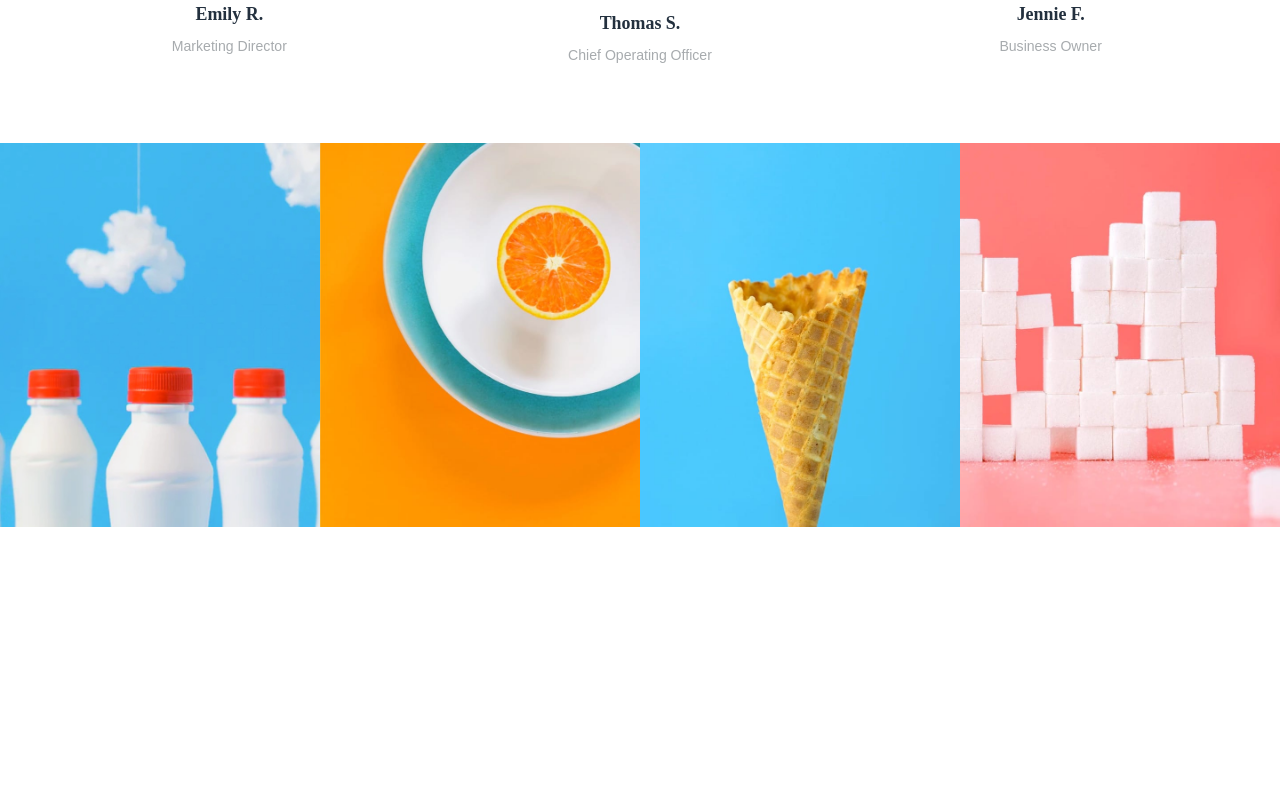
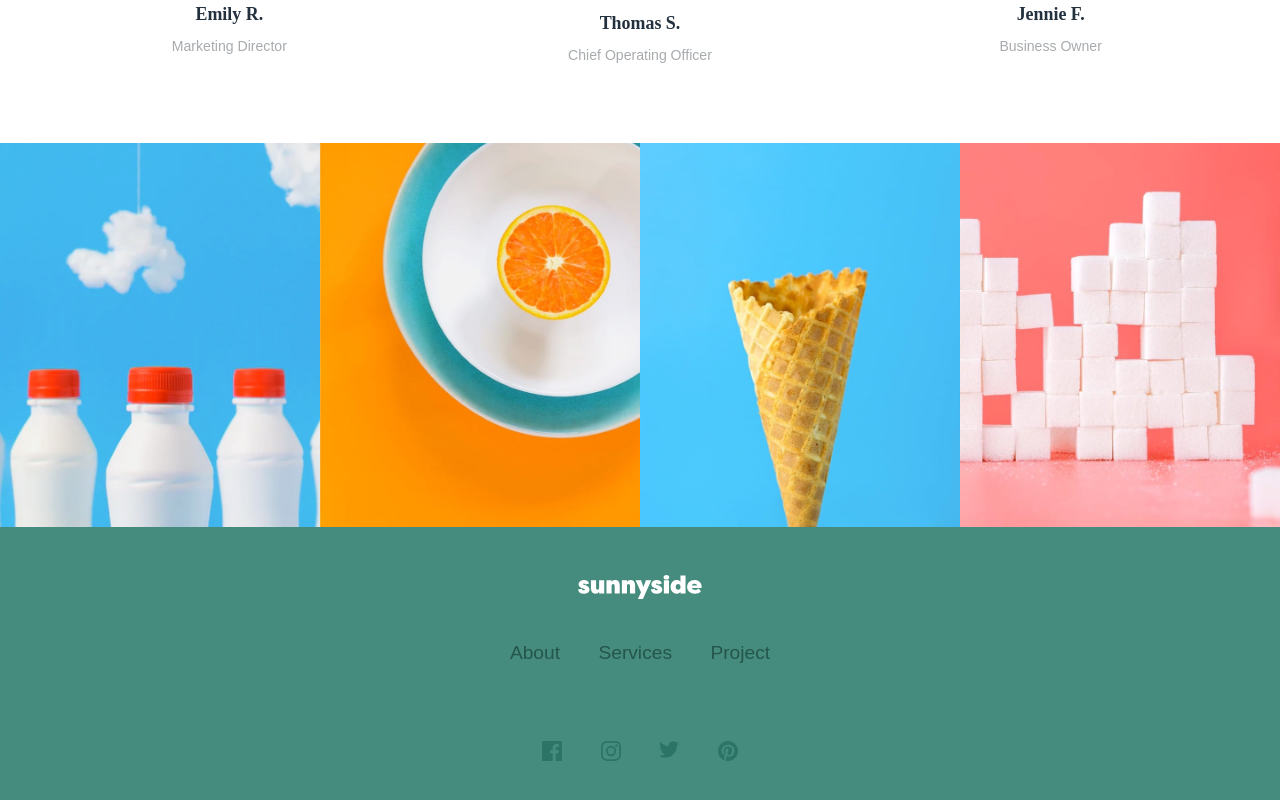
Before and after one commit to TheAncientOwl/sunnyside-agency-landing-page, a React (Create React App) app: page / in a window 1280 px wide. Shown: the part 2740-3540 px from the top of the page. Before the commit the page ends 3267 px from the top, so only its background shows below. Built offline with nearby package versions, Linux system fonts and the light colour scheme; a web font is replaced by a local one.

Commit message:
implemented footer.

```diff
--- /dev/null
+++ b/src/components/footer/FooterElements.js
@@ -0,0 +1,32 @@
+import styled from 'styled-components';
+import Colors from '../../Colors';
+
+export const Container = styled.div`
+  background: ${Colors.darkModerateCyan};
+  display: flex;
+  flex-direction: column;
+  align-items: center;
+  padding: 2.5em;
+  font-size: 1.5vw;
+`;
+
+export const LogoContainer = styled.div`
+  margin-bottom: 2em;
+`;
+
+export const Links = styled.div`
+  display: flex;
+  color: ${Colors.darkDesaturatedCyan};
+  text-transform: capitalize;
+  margin-bottom: 4em;
+`;
+
+export const Socials = styled.div`
+  display: flex;
+`;
+
+export const Link = styled.div`
+  padding: 0 1em;
+  color: ${Colors.darkDesaturatedCyan};
+  cursor: pointer;
+`;
--- a/src/components/footer/index.js
+++ b/src/components/footer/index.js
@@ -1,3 +1,37 @@
+import { Container, Link, Links, LogoContainer, Socials } from './FooterElements';
+import LogoSrc from '../../images/logo.svg';
+import IconFbSrc from '../../images/icon-facebook.svg';
+import IconInstagramSrc from '../../images/icon-instagram.svg';
+import IconTwitterSrc from '../../images/icon-twitter.svg';
+import IconPinterestSrc from '../../images/icon-pinterest.svg';
+
 export default function Footer() {
-  return <div></div>;
+  return (
+    <Container>
+      <LogoContainer>
+        <img src={LogoSrc} alt='logo' />
+      </LogoContainer>
+
+      <Links>
+        <Link>about</Link>
+        <Link>services</Link>
+        <Link>project</Link>
+      </Links>
+
+      <Socials>
+        <Link>
+          <img src={IconFbSrc} alt='facebook' />
+        </Link>
+        <Link>
+          <img src={IconInstagramSrc} alt='instagram' />
+        </Link>
+        <Link>
+          <img src={IconTwitterSrc} alt='twitter' />
+        </Link>
+        <Link>
+          <img src={IconPinterestSrc} alt='pinterest' />
+        </Link>
+      </Socials>
+    </Container>
+  );
 }
```
